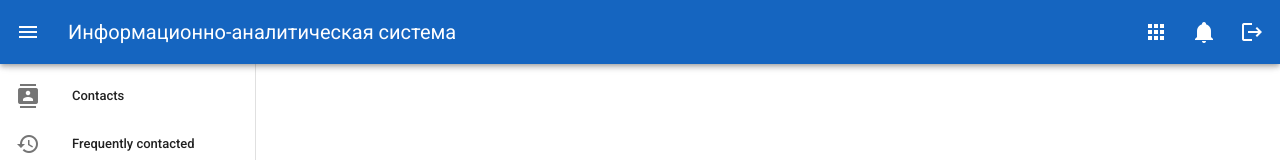
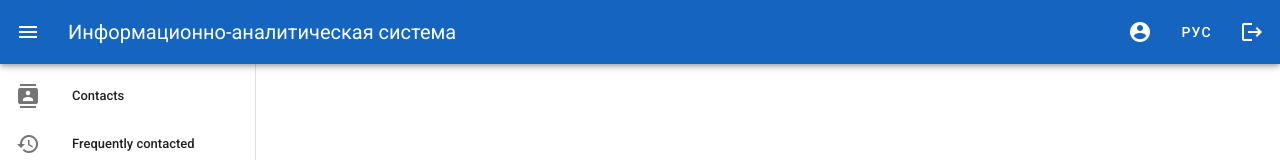
Before and after one commit to Adil-web/ias-front, a Vue app: page /main in a window 1280 px wide. Shown: the top 160 px of the page. Built offline with nearby package versions, Linux system fonts and the light colour scheme; sample sign-in values are in the browser's storage.

Commit message:
Локаль

```diff
--- a/package.json
+++ b/package.json
@@ -11,6 +11,7 @@
     "axios": "^0.19.2",
     "core-js": "^3.6.4",
     "vue": "^2.6.11",
+    "vue-i18n": "^8.15.4",
     "vue-router": "^3.1.6",
     "vuetify": "^2.2.11",
     "vuex": "^3.1.2"
--- /dev/null
+++ b/src/assets/messages.js
@@ -0,0 +1,24 @@
+export default {
+    ru:{
+        'Information-Analytic system':'Информационно-аналитическая система',
+    },
+
+    kk: {
+        'Информационно-аналитическая система':'Акпараттык-аналитикалык жуйе',
+
+    }
+    // ,
+    // en: {
+    //     "Администрирование": 'Administration',
+    //     "Имя": 'Name',
+    //     "Фамилия": 'Last name',
+    //     "Пароль": 'Password',
+    //     "Пользователи": 'Users',
+    //     "Роли": 'Roles',
+    //     "Настройки пользователя": 'User Settings',
+    //     "Настройки": 'Settings',
+    //     "Выход": 'Exit',
+    //     "обязательное поле": "required field",
+    //     "обязательные поля": 'indicates required fields'
+    // }
+}
--- a/src/components/shared/NavigationBar.vue
+++ b/src/components/shared/NavigationBar.vue
@@ -7,32 +7,78 @@
                 dark
         >
             <v-app-bar-nav-icon @click.stop="leftBar =!leftBar" />
-            <v-toolbar-title
-                    style="width: 500px"
-                    class="ml-0 pl-4"
-            >
-                <span class="hidden-sm-and-down">Информационно-аналитическая система</span>
+            <v-toolbar-title style="width: 500px" class="ml-0 pl-4">
+                <span class="hidden-sm-and-down">  {{ $t('Информационно-аналитическая система') }}</span>
             </v-toolbar-title>
             <v-spacer />
-            <v-btn icon>
-                <v-icon>mdi-apps</v-icon>
+
+
+            <v-btn icon  @click="openCloseProfile">
+                <v-icon>mdi-account-circle</v-icon>
             </v-btn>
-            <v-btn icon>
-                <v-icon>mdi-bell</v-icon>
-            </v-btn>
+
+            <v-menu offset-y open-on-hover>
+                <template v-slot:activator="{ on, attrs }">
+                    <v-btn depressed v-bind="attrs" v-on="on" color="blue darken-3">
+                        {{ shortLangName }}
+                    </v-btn>
+                </template>
+                <v-list>
+                    <v-list-item v-for="(item, index) in languages" :key="index"   @click="changeLocale(item.code)">
+                        <v-list-item-title>{{item.shortName}}</v-list-item-title>
+                    </v-list-item>
+                </v-list>
+            </v-menu>
+
+
             <v-btn icon @click="logout">
                 <v-icon>mdi-logout</v-icon>
             </v-btn>
+
+
+            <v-dialog v-if="profile" v-model="profile" persistent max-width="400px">
+                <user-card v-on:close-user-card="openCloseProfile"></user-card>
+            </v-dialog>
         </v-app-bar>
     </v-container>
 
 </template>
 
 <script>
+    import UserCard from "./UserCard";
     import {mapMutations} from "vuex";
 
     export default {
         name: "NavigationBar",
+        components:{UserCard},
+
+        data:()=>({
+           profile:false,
+        }),
+
+
+        methods:{
+            ...mapMutations([
+                'logoutMutation'
+            ]),
+
+            logout(){
+                this.logoutMutation();
+                this.$router.push('/login')
+            },
+
+            changeLocale (code) {
+                this.locale = code;
+                sessionStorage.setItem('ias-locale', code);
+            },
+
+            openCloseProfile(){
+                this.profile=!this.profile
+            },
+        },
+
+
+
         computed:{
             leftBar:{
                 get () {
@@ -43,21 +89,31 @@
                 }
             },
 
+            shortLangName () {
+                for (let lang of this.languages) {
+                    if (lang.code === this.locale) {
+                        return lang.shortName
+                    }
+                }
+                return '?'
+            },
 
-        },
+            languages () {
+                return this.$store.state.langList
+            },
+
+            locale: {
+                get () {
+                    return this.$i18n.locale
+                },
+                set (val) {
+                    this.$i18n.locale = val
+                }
+            }
+        }
 
 
-        methods:{
-            ...mapMutations([
-                'logoutMutation'
-            ]),
 
-
-            logout(){
-                this.logoutMutation();
-                this.$router.push('/login')
-            }
-        }
 
 
     }
--- a/src/components/shared/UserCard.vue
+++ b/src/components/shared/UserCard.vue
@@ -31,12 +31,8 @@
                         align="center"
                         justify="end"
                 >
-                    mdi-location-exit
-                    <v-icon class="mr-1">mdi-heart</v-icon>
-                    <span class="subheading mr-2">256</span>
-                    <span class="mr-1">·</span>
-                    <v-icon class="mr-1">mdi-share-variant</v-icon>
-                    <span class="subheading">45</span>
+
+                    <v-icon @click="closeCard" class="mr-1">mdi-location-exit</v-icon>
                 </v-row>
             </v-list-item>
         </v-card-actions>
@@ -45,7 +41,12 @@
 
 <script>
     export default {
-        name: "UserCard"
+        name: "UserCard",
+        methods:{
+            closeCard(){
+                this.$emit('close-user-card')
+            }
+        }
     }
 </script>
 
--- a/src/main.js
+++ b/src/main.js
@@ -2,6 +2,10 @@ import Vue from 'vue'
 import App from './App.vue'
 import vuetify from './plugins/vuetify';
 import axios from 'axios';
+import VueI18n from 'vue-i18n'
+import messages from './assets/messages'
+
+
 
 
 import store from './store/store'
@@ -13,10 +17,20 @@ import router from '@/router/router'
 
 axios.defaults.baseURL='http://localhost:8090';
 Vue.config.productionTip = false;
+Vue.use(VueI18n);
+
+let defLocale = sessionStorage.getItem('ias-locale');
+const i18n = new VueI18n({
+  locale: defLocale || 'ru',
+  messages,
+  silentTranslationWarn: true
+});
+
 
 new Vue({
   router,
   store,
   vuetify,
+  i18n,
   render: h => h(App)
-}).$mount('#app')
+}).$mount('#app');
--- a/src/views/Login.vue
+++ b/src/views/Login.vue
@@ -4,7 +4,7 @@
         <v-layout align-center justify-center>
             <v-flex xs12 sm8 md4>
                 <v-card class="elevation-12">
-                    <v-toolbar dark color="primary">
+                    <v-toolbar color="primary">
                         <v-toolbar-title>Login form</v-toolbar-title>
                         <v-spacer></v-spacer>
                     </v-toolbar>
```
Also changed, not shown: 1 other file (tests, documents, lock files or other folders).
